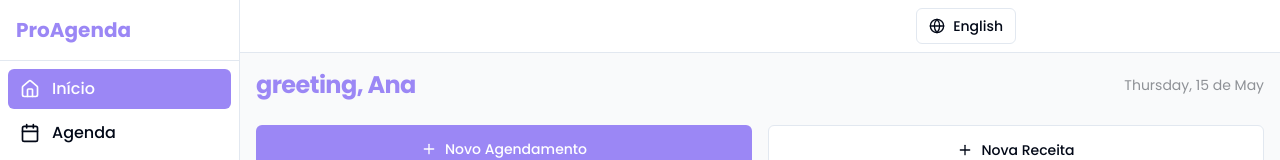
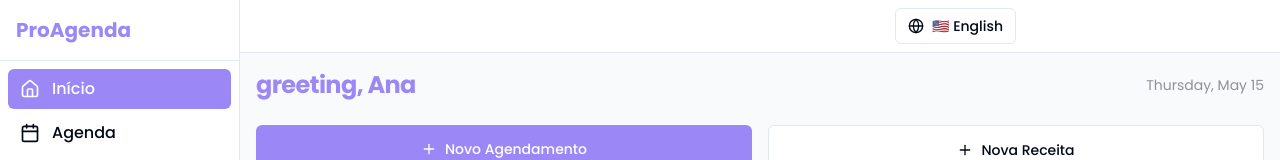
Before and after one commit to vittimendes/fluxo-pro-connect, a React (Vite) app: page /dashboard in a window 1280 px wide. Both pictures are taken after a click on the button "Entrar". Shown: the top 160 px of the page. Built offline with nearby package versions, Linux system fonts and the light colour scheme.

Commit message:
Refactor: Improve LanguageSwitcher component
- Refactor LanguageSwitcher to use DropdownMenu from shadcn/ui.
- Display languages with localized names.
- Implement automatic fallback to 'pt-BR'.
- Highlight the current language.
- Fix the "Type instantiation is excessively deep" error.

```diff
--- a/src/components/LanguageSwitcher.tsx
+++ b/src/components/LanguageSwitcher.tsx
@@ -8,24 +8,26 @@ import {
   DropdownMenuItem,
   DropdownMenuTrigger,
 } from '@/components/ui/dropdown-menu';
-import { Globe } from 'lucide-react';
+import { Globe, Check } from 'lucide-react';
+
+// Definição explícita das linguagens suportadas como literais de string
+type LanguageCode = 'pt' | 'en';
 
 // Define language options
 const LANGUAGES = [
-  { code: 'pt', name: 'Português', flag: '🇧🇷' },
-  { code: 'en', name: 'English', flag: '🇺🇸' }
+  { code: 'pt' as LanguageCode, name: 'Português', flag: '🇧🇷' },
+  { code: 'en' as LanguageCode, name: 'English', flag: '🇺🇸' }
 ];
-
-// Define the language code type explicitly
-type LanguageCode = 'pt' | 'en';
 
 const LanguageSwitcher = () => {
   const { i18n } = useTranslation();
   const [open, setOpen] = useState(false);
 
-  // Get current language with fallback
-  const getCurrentLanguage = () => {
-    const current = i18n.language || 'pt-BR';
+  // Get current language with simplified fallback logic
+  const getCurrentLanguage = (): LanguageCode => {
+    const current = i18n.language;
+
+    if (!current) return 'pt';
 
     // Handle pt-BR -> pt mapping
     if (current.startsWith('pt')) return 'pt';
@@ -48,19 +50,24 @@ const LanguageSwitcher = () => {
         <Button variant="outline" size="sm" className="flex items-center gap-2">
           <Globe className="h-4 w-4" />
           <span className="hidden sm:inline">
-            {currentLanguage.name}
+            {currentLanguage.flag} {currentLanguage.name}
           </span>
         </Button>
       </DropdownMenuTrigger>
-      <DropdownMenuContent align="end">
+      <DropdownMenuContent align="end" className="w-40 bg-background">
         {LANGUAGES.map((language) => (
           <DropdownMenuItem
             key={language.code}
-            className={currentLang === language.code ? "bg-accent" : ""}
-            onClick={() => changeLanguage(language.code as LanguageCode)}
+            onClick={() => changeLanguage(language.code)}
+            className="flex items-center justify-between cursor-pointer"
           >
-            <span className="mr-2">{language.flag}</span>
-            {language.name}
+            <div className="flex items-center gap-2">
+              <span>{language.flag}</span>
+              {language.name}
+            </div>
+            {currentLang === language.code && (
+              <Check className="h-4 w-4 text-primary" />
+            )}
           </DropdownMenuItem>
         ))}
       </DropdownMenuContent>
--- a/src/components/dashboard/DashboardHeader.tsx
+++ b/src/components/dashboard/DashboardHeader.tsx
@@ -1,7 +1,7 @@
 
 import React from 'react';
 import { format } from 'date-fns';
-import { ptBR } from 'date-fns/locale';
+import { ptBR, enUS } from 'date-fns/locale';
 import { User } from '@/types/user';
 import { useTranslation } from 'react-i18next';
 
@@ -11,7 +11,19 @@ interface DashboardHeaderProps {
 
 export const DashboardHeader: React.FC<DashboardHeaderProps> = ({ user }) => {
   const { t, i18n } = useTranslation();
-  const locale = i18n.language.startsWith('pt') ? ptBR : undefined;
+
+  // Seleciona o locale apropriado baseado no idioma atual
+  const getLocale = () => {
+    const lang = i18n.language;
+    if (lang.startsWith('pt')) return ptBR;
+    if (lang.startsWith('en')) return enUS;
+    return ptBR; // fallback
+  };
+
+  const locale = getLocale();
+  const dateFormat = i18n.language.startsWith('pt')
+    ? "EEEE, dd 'de' MMMM"
+    : "EEEE, MMMM dd";
 
   return (
     <div className="flex justify-between items-center">
@@ -20,7 +32,7 @@ export const DashboardHeader: React.FC<DashboardHeaderProps> = ({ user }) => {
       </h2>
       <div className="text-right">
         <p className="text-sm text-muted-foreground">
-          {format(new Date(), "EEEE, dd 'de' MMMM", { locale })}
+          {format(new Date(), dateFormat, { locale })}
         </p>
       </div>
     </div>
```
